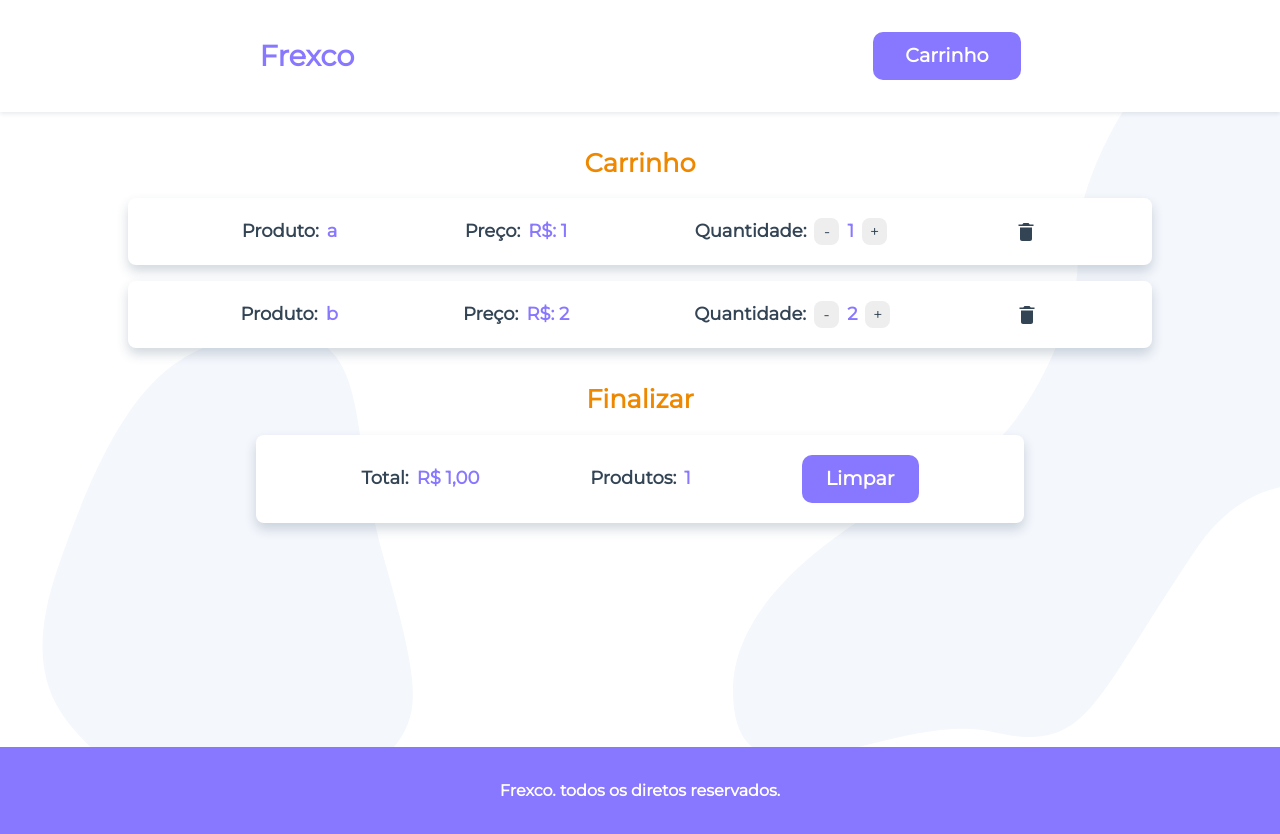
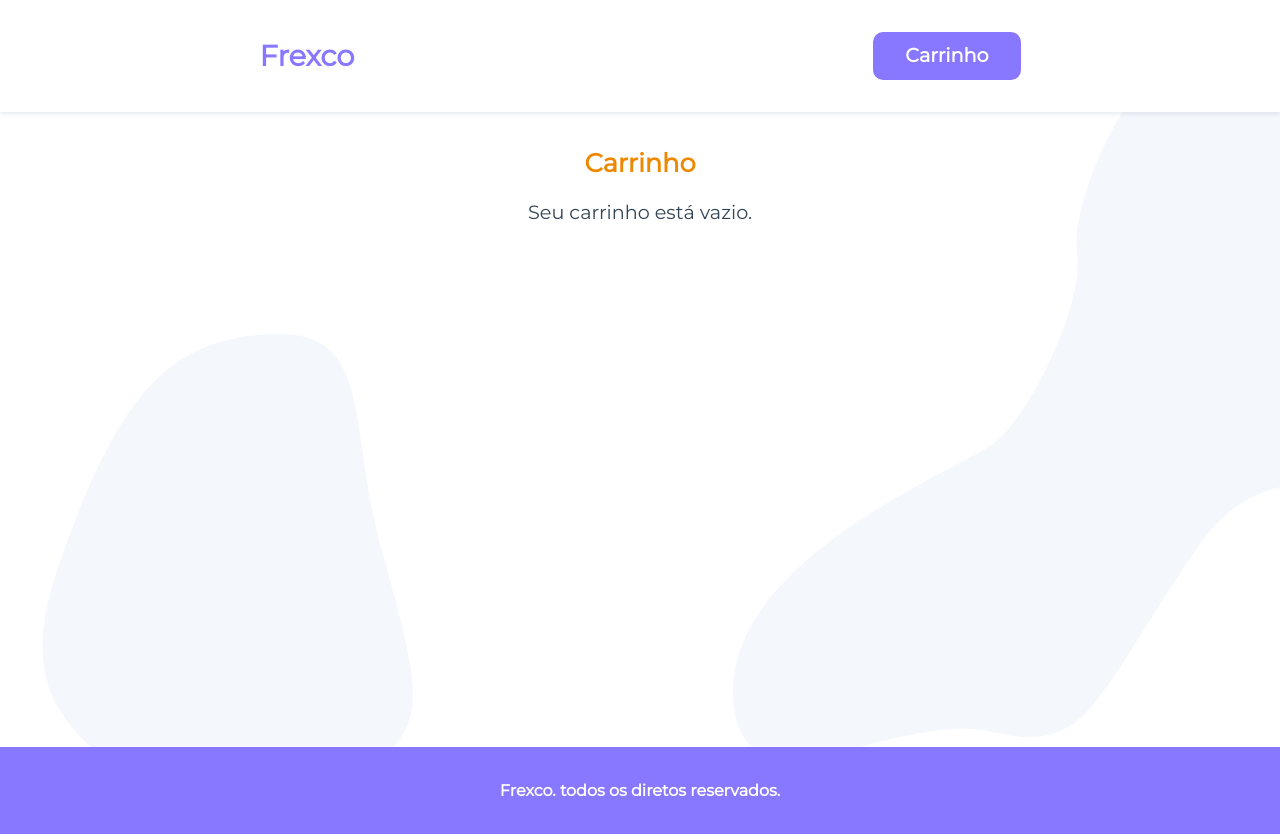
Before and after one commit to carloscmarcelino/Frexco, a React (Vite) app: page /cart in a window 1280 px wide. Built offline with nearby package versions, Linux system fonts and the light colour scheme.

Commit message:
feat: cart

```diff
--- a/src/context/AppContext.tsx
+++ b/src/context/AppContext.tsx
@@ -1,16 +1,11 @@
 import { createContext, useState } from 'react';
+import { Product } from '../types';
 
 export const ProductContext = createContext<any>({});
 
-export type CartOptions = {
-  amount?: number;
-  name: string;
-  preco: string;
-};
-
 export const ProductContextProvider = ({ children }) => {
-  const [productContext, setProductContext] = useState();
-  const [cart, setCart] = useState<CartOptions[]>([]);
+  const [productContext, setProductContext] = useState<string | null>(null);
+  const [cart, setCart] = useState<Product[]>([]);
 
   return (
     <ProductContext.Provider value={{ productContext, setProductContext, cart, setCart }}>
--- a/src/modules/ProductInfo/ProductInfo.tsx
+++ b/src/modules/ProductInfo/ProductInfo.tsx
@@ -17,28 +17,9 @@ import { FaShoppingCart } from 'react-icons/fa';
 import { transformScale } from '../../components/TransformScale';
 import { animation } from '../../components/EnterAnimation/EnterAnimation';
 import { Loading } from '../../components/Loading/Loading';
-import { CartOptions, ProductContext } from '../../context/AppContext';
+import { ProductContext } from '../../context/AppContext';
 import { useContext } from 'react';
-
-type Products = {
-  family: string;
-  genus: string;
-  id: number;
-  image: {
-    alt: string;
-    src: string;
-  };
-  name: string;
-  nutritions: {
-    calories: number;
-    carbohydrates: number;
-    fat: number;
-    protein: number;
-    sugar: number;
-  };
-  order: string;
-  preco: string;
-};
+import { Product } from '../../types';
 
 export const ProductInfo = () => {
   const params = useParams();
@@ -54,23 +35,25 @@ export const ProductInfo = () => {
 
   if (isError) return <Navigate to="/" />;
 
-  const { image, name, nutritions, preco }: Products = data ? data.data.product : false;
+  const product: Product = data ? data.data.product : false;
+
+  const { image, name, nutritions, preco, id } = product;
 
   const { cart, setCart } = useContext(ProductContext);
 
   const toast = useToast();
 
   const addToCart = () => {
-    const hasDuplicate = cart.find((product: CartOptions) => product.name === name);
+    const hasDuplicate = cart.find((cartItem: Product) => cartItem.id === product.id);
 
     if (hasDuplicate) {
       setCart(
-        cart.map((product: CartOptions) =>
-          product.name === name ? { ...hasDuplicate, amount: hasDuplicate.amount + 1 } : product,
-        ),
+        cart.map((i: Product) => {
+          return i.id === product.id ? { ...hasDuplicate, amount: hasDuplicate.amount + 1 } : i;
+        }),
       );
     } else {
-      setCart([...cart, { name, preco, amount: 1 }]);
+      setCart([...cart, { ...product, amount: 1 }]);
     }
 
     toast({
--- a/src/modules/cart/Cart.tsx
+++ b/src/modules/cart/Cart.tsx
@@ -1,44 +1,80 @@
-import { Box, Button, Flex, Text } from '@chakra-ui/react';
+import { Box, Button, Flex, Text, useMediaQuery } from '@chakra-ui/react';
 import { useContext } from 'react';
 import { animation } from '../../components/EnterAnimation/EnterAnimation';
 import { Footer } from '../../components/Footer';
 import { Header } from '../../components/Header';
 import { transformScale } from '../../components/TransformScale';
-import { CartOptions, ProductContext } from '../../context/AppContext';
+import { ProductContext } from '../../context/AppContext';
 
 import { IoMdTrash } from 'react-icons/io';
+import { Product } from '../../types';
+
+type ProductWAmount = {
+  amount: number;
+} & Product;
 
 export const Cart = () => {
-  // const { cart, setCart } = useContext(ProductContext);
+  const { cart, setCart } = useContext(ProductContext);
 
-  const cart = [
-    {
-      amount: 1,
-      name: 'a',
-      preco: 'R$: 1',
-    },
-    {
-      amount: 2,
-      name: 'b',
-      preco: 'R$: 2',
-    },
-  ];
+  const decrement = (product: ProductWAmount): void => {
+    if (product.amount === 0) return;
 
-  const decrement = (): void => {};
+    const hasDuplicate = cart.find(({ id }: Product) => id === product.id);
 
-  const increment = (): void => {};
+    if (hasDuplicate) {
+      setCart(
+        cart.map((cartFind: Product) =>
+          cartFind.id === product.id
+            ? { ...hasDuplicate, amount: hasDuplicate.amount - 1 }
+            : cartFind,
+        ),
+      );
+    } else {
+      setCart([...cart, { ...product, amount: 1 }]);
+    }
+  };
 
-  const removeItem = (): void => {};
+  const increment = (product: ProductWAmount): void => {
+    const hasDuplicate = cart.find(({ id }: Product) => id === product.id);
 
-  const clearCart = (): void => {};
+    if (hasDuplicate) {
+      setCart(
+        cart.map((i: Product) =>
+          i.id === product.id ? { ...hasDuplicate, amount: hasDuplicate.amount + 1 } : i,
+        ),
+      );
+    } else {
+      setCart([...cart, { ...product, amount: 1 }]);
+    }
+  };
+
+  const removeItem = (product: ProductWAmount): void => {
+    const cartRemove = cart.filter(({ name }: Product) => name !== product.name);
+
+    setCart(cartRemove);
+  };
+
+  const clearCart = (): void => {
+    setCart([]);
+  };
 
   const total = (): string => {
-    return 'R$ 1,00';
+    const cartMap = cart.map(({ preco, amount }: { preco: string; amount: number }) => {
+      const priceClean = Number(preco.replace('R$: ', '').replace(',', '.'));
+
+      return priceClean * amount;
+    });
+
+    const calc = cartMap.reduce((acc: number, curr: number) => acc + curr);
+
+    return `R$ ${calc.toFixed(2)}`;
   };
 
-  const products = (): string => {
-    return '1';
+  const products = (): number => {
+    return cart.length;
   };
+
+  const [isMobile] = useMediaQuery('(max-width: 1000px)');
 
   return (
     <>
@@ -60,11 +96,13 @@ export const Cart = () => {
 
           {cart.length > 0 && (
             <>
-              {cart.map(({ amount, name, preco }: CartOptions, index: number) => {
+              {cart.map((item: ProductWAmount, index: number) => {
+                const { amount, name, preco } = item;
+
                 return (
                   <Flex
                     key={index}
-                    mt={index > 0 ? '1rem' : ''}
+                    mt={isMobile ? '2rem' : index > 0 ? '1rem' : ''}
                     boxShadow="0 6px 12px rgba(30, 60, 90, 0.2)"
                     bg="white"
                     w="80%"
@@ -72,6 +110,8 @@ export const Cart = () => {
                     justifyContent="space-around"
                     borderRadius={8}
                     p="20px 50px"
+                    direction={isMobile ? 'column' : 'row'}
+                    gap={isMobile ? '2rem' : ''}
                   >
                     <Flex>
                       <Text fontWeight="bold" mr="0.5rem" fontSize="1.125rem">
@@ -96,7 +136,7 @@ export const Cart = () => {
                         Quantidade:
                       </Text>
                       <Flex
-                        onClick={() => decrement()}
+                        onClick={() => decrement(item)}
                         borderRadius={8}
                         transition=".3s"
                         w="25px"
@@ -108,6 +148,7 @@ export const Cart = () => {
                         alignItems="center"
                         justifyContent="center"
                         mr="0.5rem"
+                        cursor="pointer"
                       >
                         -
                       </Flex>
@@ -115,7 +156,7 @@ export const Cart = () => {
                         {amount}
                       </Text>
                       <Flex
-                        onClick={() => increment()}
+                        onClick={() => increment(item)}
                         borderRadius={8}
                         transition=".3s"
                         w="25px"
@@ -127,17 +168,22 @@ export const Cart = () => {
                         alignItems="center"
                         justifyContent="center"
                         ml="0.5rem"
+                        cursor="pointer"
                       >
                         +
                       </Flex>
                     </Flex>
 
-                    <IoMdTrash fontSize="1.5rem" onClick={() => removeItem()} />
+                    <IoMdTrash
+                      cursor="pointer"
+                      fontSize="1.5rem"
+                      onClick={() => removeItem(item)}
+                    />
                   </Flex>
                 );
               })}
 
-              <Flex flexDirection="column" alignItems="center" mt="2rem" w="60%">
+              <Flex flexDirection="column" alignItems="center" mt="2rem" w="60%" mb="3rem">
                 <Text color="orange" fontWeight="bold" fontSize="1.6rem" mb="1rem">
                   Finalizar
                 </Text>
@@ -150,6 +196,8 @@ export const Cart = () => {
                   justifyContent="space-around"
                   borderRadius={8}
                   p="20px 50px"
+                  direction={isMobile ? 'column' : 'row'}
+                  gap={isMobile ? '2rem' : ''}
                 >
                   <Flex>
                     <Text fontSize="1.125rem" fontWeight="bold" mr="0.5rem">
--- a/src/modules/home/Dashboard/Dashboard.tsx
+++ b/src/modules/home/Dashboard/Dashboard.tsx
@@ -6,26 +6,7 @@ import { useForm } from 'react-hook-form';
 import { ProductItem } from './components/ProductItem';
 import { useContext, useEffect, useState } from 'react';
 import { ProductContext } from '../../../context/AppContext';
-
-type Products = {
-  family: string;
-  genus: string;
-  id: number;
-  image: {
-    alt: string;
-    src: string;
-  };
-  name: string;
-  nutritions: {
-    calories: number;
-    carbohydrates: number;
-    fat: number;
-    protein: number;
-    sugar: number;
-  };
-  order: string;
-  preco: string;
-};
+import { Product } from '../../../types';
 
 export type ProductProps = {
   product: string;
@@ -88,7 +69,7 @@ export const Dashboard = () => {
         {!isLoading &&
           !isError &&
           !data.data.product &&
-          data.data.map(({ image, preco, name }: Products, index: number) => {
+          data.data.map(({ image, preco, name }: Product, index: number) => {
             return <ProductItem key={index} image={image} preco={preco} name={name} />;
           })}
       </Flex>
--- /dev/null
+++ b/src/types/index.ts
@@ -0,0 +1,19 @@
+export type Product = {
+  family: string;
+  genus: string;
+  id: number;
+  image: {
+    alt: string;
+    src: string;
+  };
+  name: string;
+  nutritions: {
+    calories: number;
+    carbohydrates: number;
+    fat: number;
+    protein: number;
+    sugar: number;
+  };
+  order: string;
+  preco: string;
+};
```
